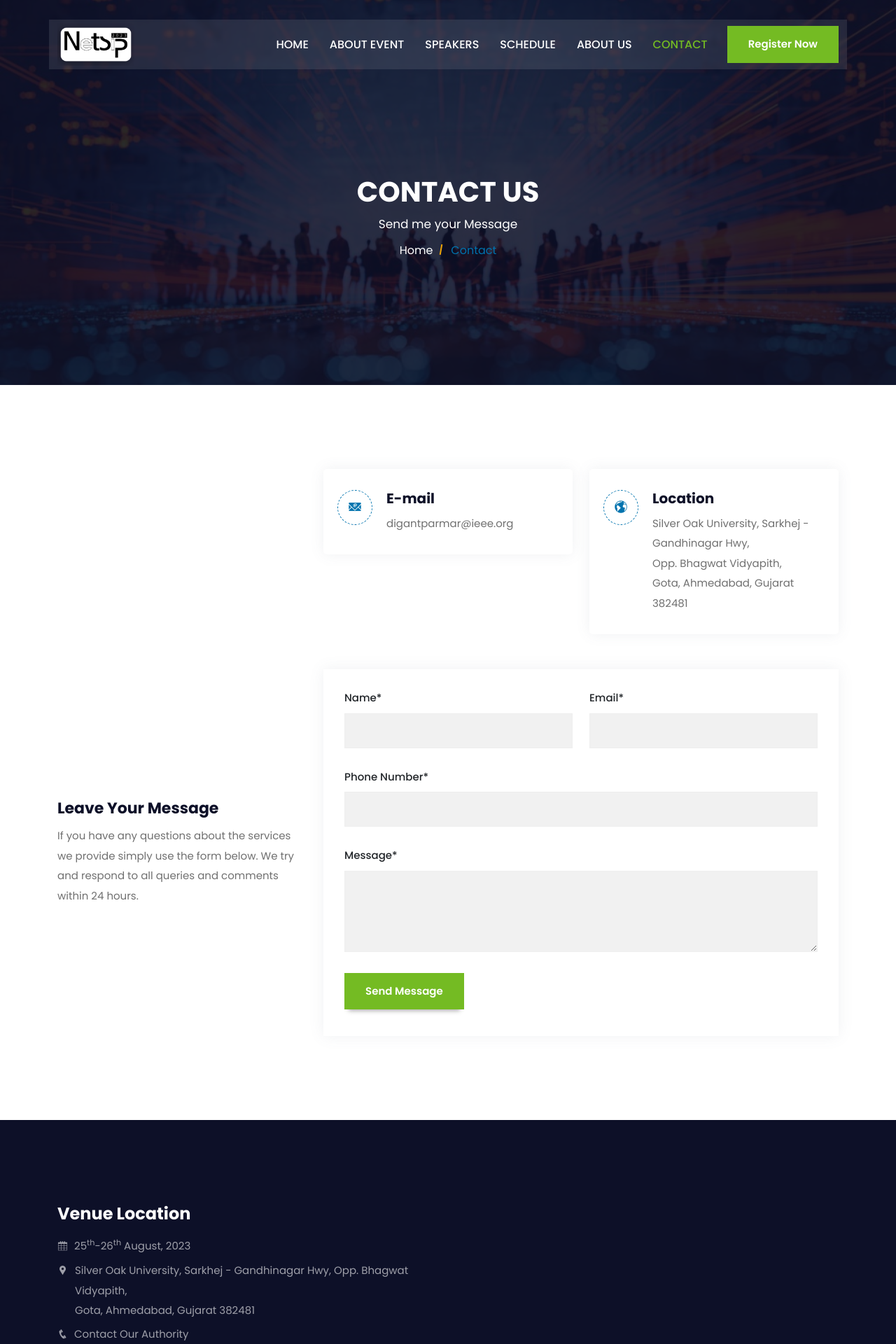
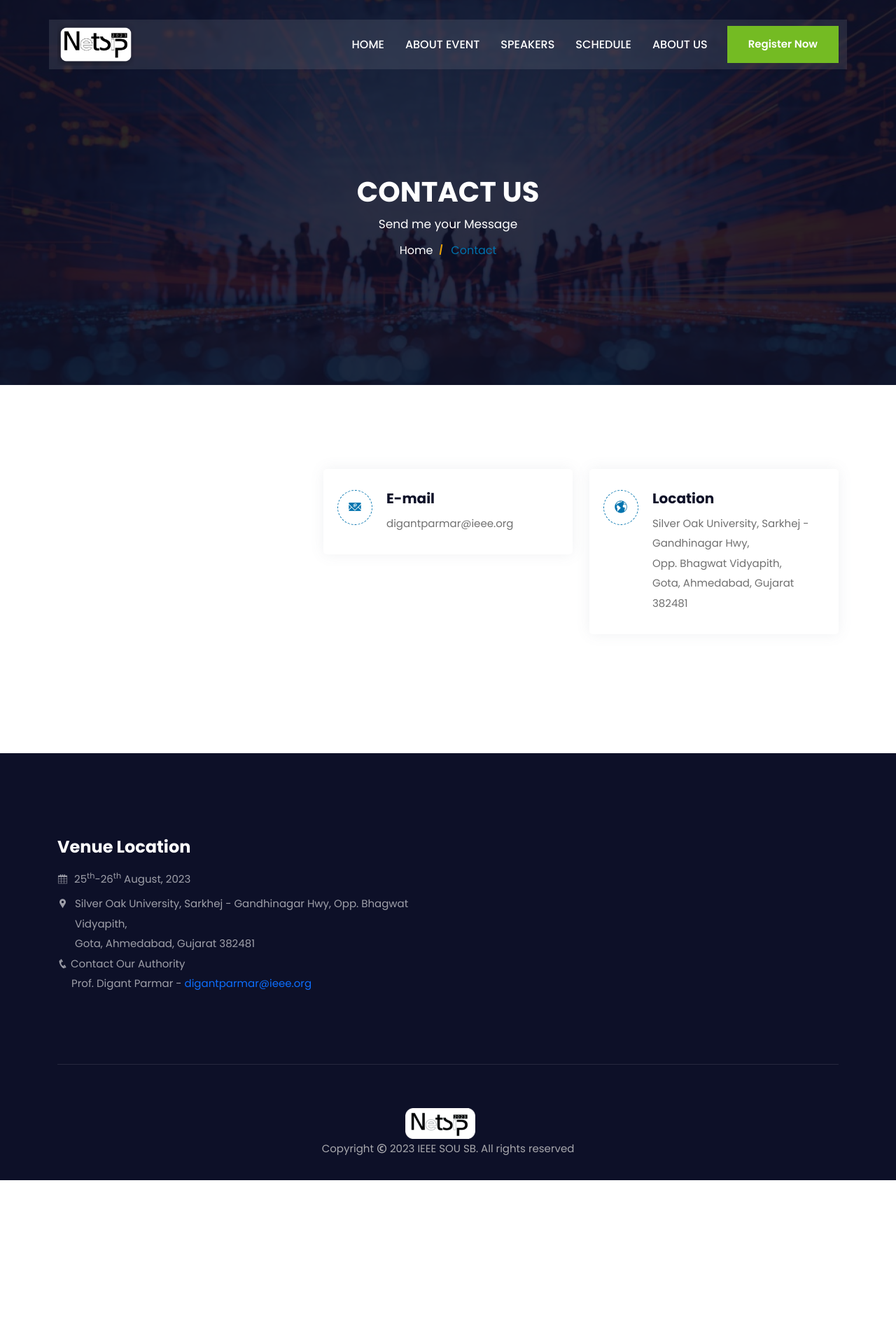
Before and after one commit to IEEE-SOU-SB/Netsip, a React (Create React App) app in the folder evnia/client/: page /contact in a window 1280 px wide. Shown: the top 1920 px of the page at 70% size. After the commit the page ends 1686 px from the top, so only its background shows below. Built offline with nearby package versions, Linux system fonts and the light colour scheme; the HTML template or start-up script is replaced by a standard one.

Commit message:
footer change

```diff
--- a/evnia/client/src/components/Common/Footer.jsx
+++ b/evnia/client/src/components/Common/Footer.jsx
@@ -23,9 +23,11 @@ class Footer extends React.Component {
 
 
 
-                                <Link to="/contact" className="contact-authority">
+                                <p className="contact">
                                     <i className="icofont-phone"></i> Contact Our Authority
-                                </Link>
+                                    <br /> &nbsp;&nbsp;&nbsp;&nbsp;&nbsp;Prof. Digant Parmar - <Link to="mailto:digantparmar@ieee.org">digantparmar@ieee.org</Link>
+                                </p>
+
                             </div>
                         </div>
 
--- a/evnia/client/src/components/Navigation/Navigation.jsx
+++ b/evnia/client/src/components/Navigation/Navigation.jsx
@@ -145,7 +145,7 @@ class Navigation extends React.Component {
 
                                     </li>*/}
 
-                                    <li className="nav-item">
+                                    {/* <li className="nav-item">
                                         <NavLink
                                             to="/contact"
                                             className="nav-link"
@@ -153,7 +153,7 @@ class Navigation extends React.Component {
                                         >
                                             Contact
                                         </NavLink>
-                                    </li>
+                                    </li> */}
                                 </ul>
 
                                 <div className="others-option">
--- a/evnia/client/src/components/pages/Contact.jsx
+++ b/evnia/client/src/components/pages/Contact.jsx
@@ -151,8 +151,8 @@ class Contact extends React.Component {
                         <div className="row h-100 align-items-center contact-form">
                             <div className="col-lg-4 col-md-12">
                                 <div className="leave-your-message">
-                                    <h3>Leave Your Message</h3>
-                                    <p>If you have any questions about the services we provide simply use the form below. We try and respond to all queries and comments within 24 hours.</p>
+                                    {/* <h3>Leave Your Message</h3> */}
+                                    {/* <p>If you have any questions about the services we provide simply use the form below. We try and respond to all queries and comments within 24 hours.</p> */}
 
                                     {/* <div className="stay-connected">
                                         <h3>Stay Connected</h3>
@@ -190,7 +190,7 @@ class Contact extends React.Component {
                             </div>
 
                             <div className="col-lg-8 col-md-12">
-                                <form onSubmit={this.onSubmit} id="contactForm">
+                                {/* <form onSubmit={this.onSubmit} id="contactForm">
                                     <div className="row">
                                         <div className="col-lg-6 col-md-6">
                                             <div className="form-group">
@@ -269,7 +269,7 @@ class Contact extends React.Component {
                                             <div className="clearfix"></div>
                                         </div>
                                     </div>
-                                </form>
+                                </form> */}
                             </div>
                         </div>
                     </div>
```
